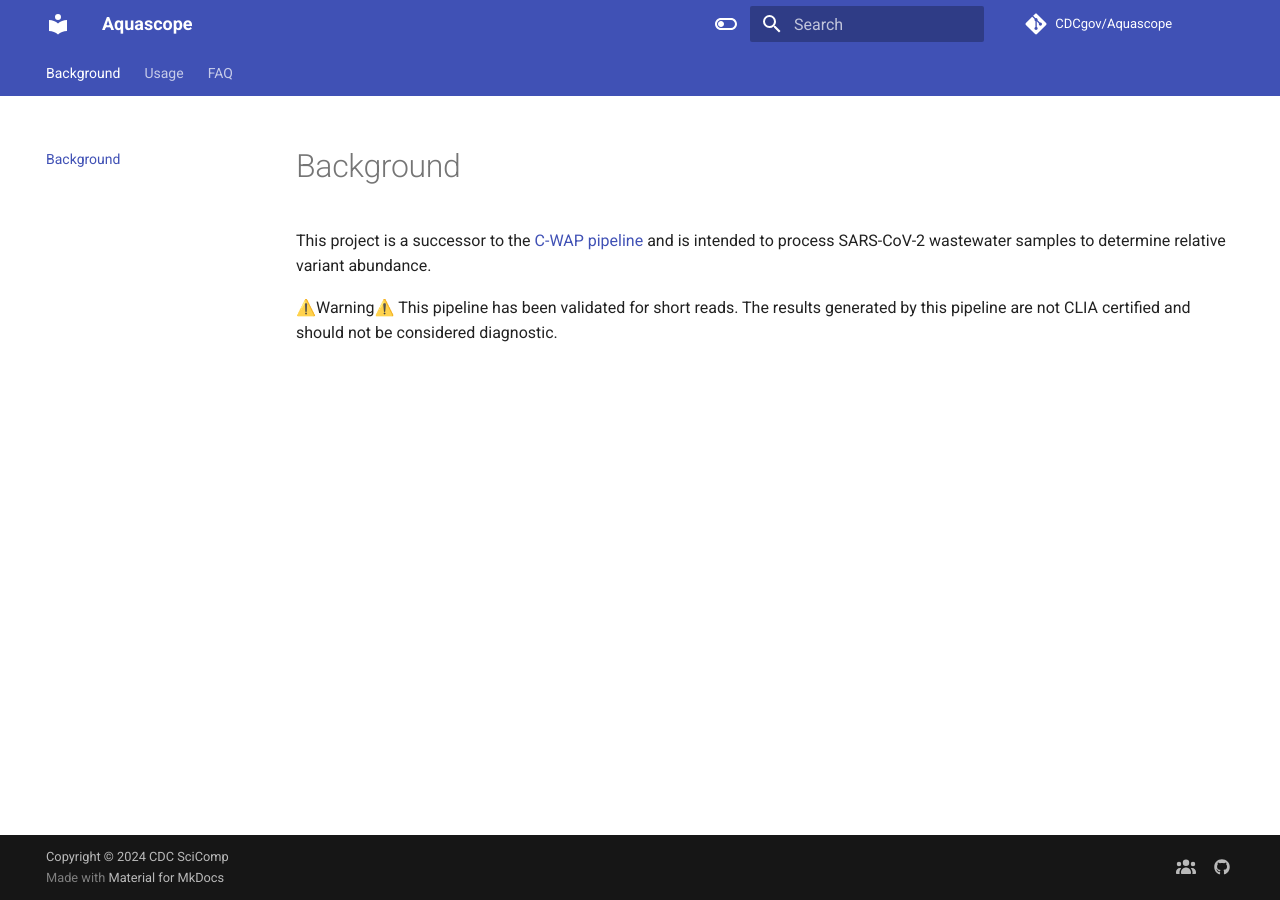
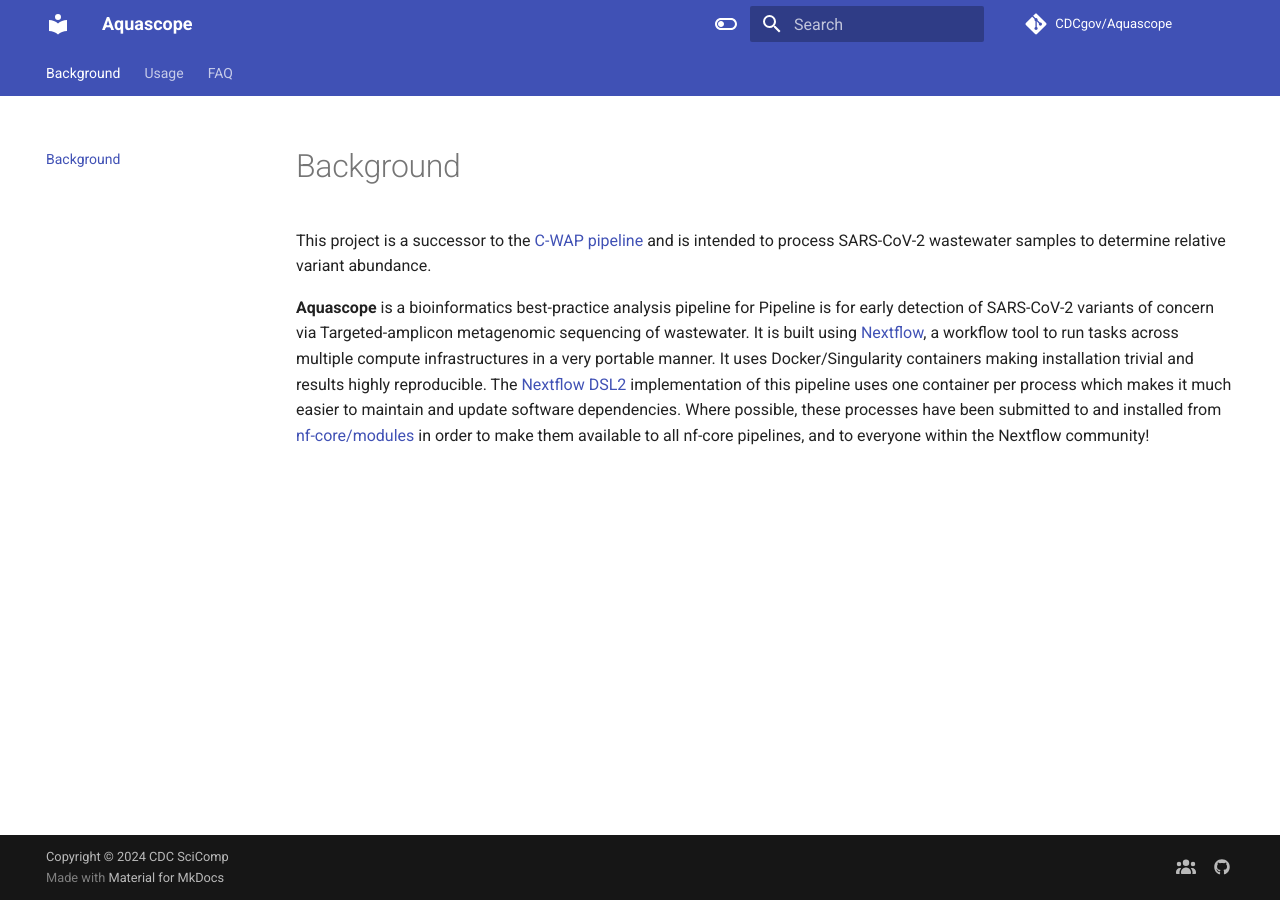
Before and after one commit to CDCgov/aquascope, an MkDocs documentation site: the page built from docs/index.md, in a window 1280 px wide. Built offline with MkDocs 1.6.1 and Material for MkDocs 9.7.7, drawn with Linux system fonts in a browser that asks for light colours; comment, search, counter and statistics services are not loaded; the version menu is left out.

Commit message:
Added introduction and background to index.md

```diff
--- a/docs/index.md
+++ b/docs/index.md
@@ -1,3 +1,3 @@
 This project is a successor to the [C-WAP pipeline](https://github.com/CFSAN-Biostatistics/C-WAP) and is intended to process SARS-CoV-2 wastewater samples to determine relative variant abundance.
 
-⚠️Warning⚠️ This pipeline has been validated for short reads. The results generated by this pipeline are not CLIA certified and should not be considered diagnostic.
+**Aquascope** is a bioinformatics best-practice analysis pipeline for Pipeline is for early detection of SARS-CoV-2 variants of concern via Targeted-amplicon metagenomic sequencing of wastewater. It is built using [Nextflow](https://www.nextflow.io), a workflow tool to run tasks across multiple compute infrastructures in a very portable manner. It uses Docker/Singularity containers making installation trivial and results highly reproducible. The [Nextflow DSL2](https://www.nextflow.io/docs/latest/dsl2.html) implementation of this pipeline uses one container per process which makes it much easier to maintain and update software dependencies. Where possible, these processes have been submitted to and installed from [nf-core/modules](https://github.com/nf-core/modules) in order to make them available to all nf-core pipelines, and to everyone within the Nextflow community!
```
